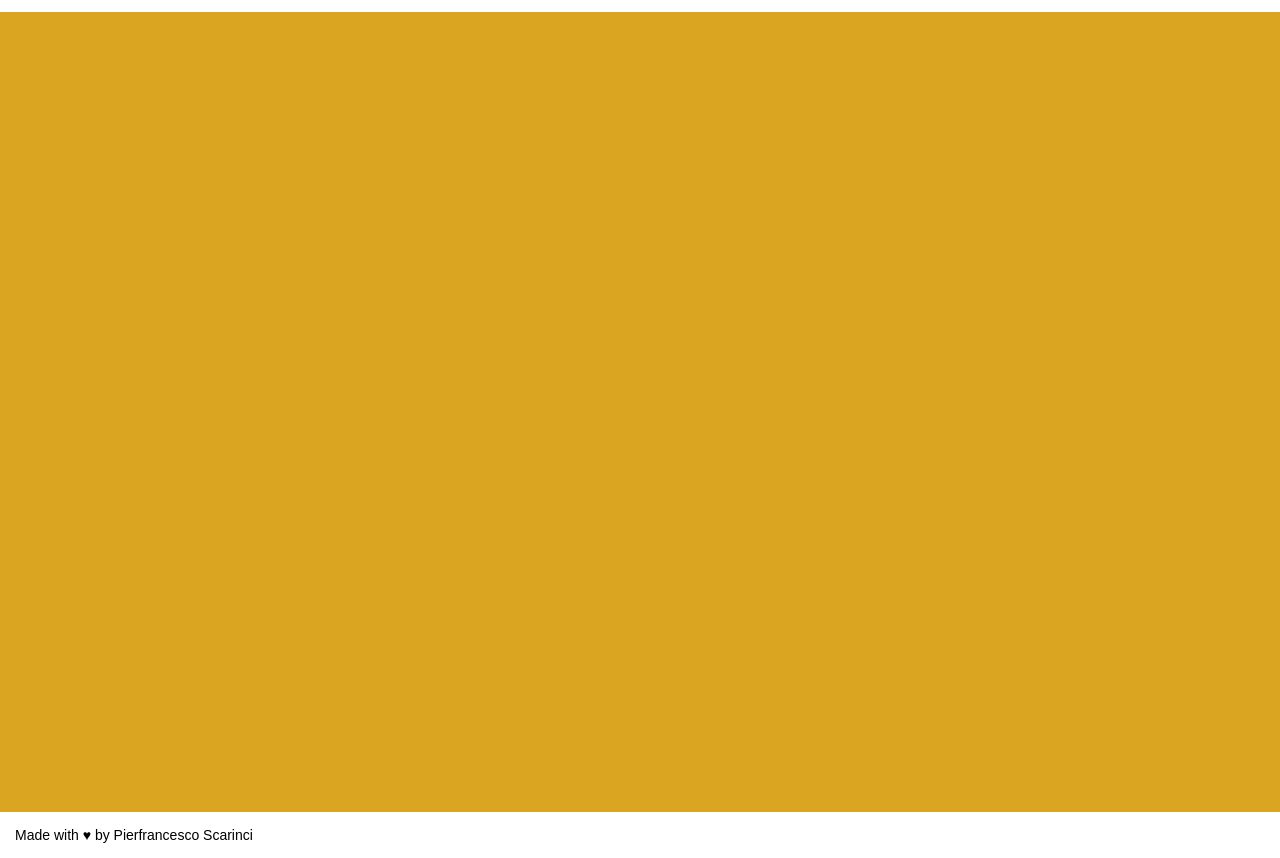
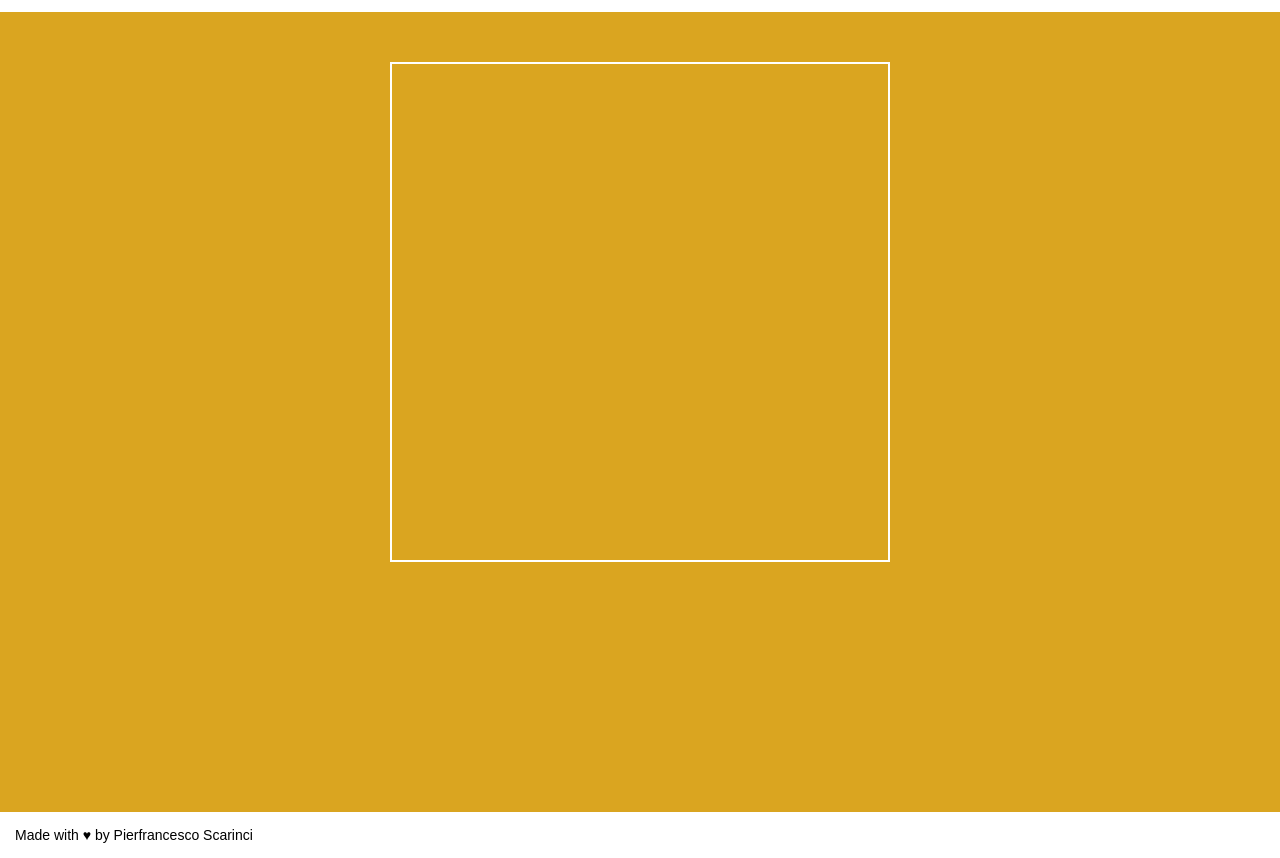
Before and after one commit to pierfrancescoscar/js-campominato-grid, a plain HTML site: page index.html in a window 1280 px wide. Shown: the part 68-926 px from the top of the page. Drawn offline with Linux system fonts and the light colour scheme.

Commit message:
add grid container in js

```diff
--- a/css/style.css
+++ b/css/style.css
@@ -50,10 +50,18 @@ label {
 
 main {
     display: flex;
-    flex-grow: 1;
     height: 100vh;
     background-color: goldenrod;
+}
 
+/* Grid */
+.grid {
+    display: flex;
+    flex-wrap: wrap;
+    width: 500px;
+    height: 500px;
+    margin: 50px auto;
+    border: 2px solid white;
 }
 
 /* Footer */
--- a/index.html
+++ b/index.html
@@ -36,7 +36,7 @@
     </header>
 
     <!-- Main -->
-    <main>
+    <main class="wrap-grid">
     </main>
 
     <!-- Footer -->
--- a/js/main.js
+++ b/js/main.js
@@ -3,3 +3,17 @@
 // con difficoltà 2 => tra 1 e 81
 // con difficoltà 3 => tra 1 e 49
 // Quando l’utente clicca su ogni cella, la cella cliccata si colora di azzurro.
+
+// Refs
+const playBtn = document.querySelector('.play');
+const chooseLevel = document.getElementById('difficoltà');
+const wrapGrid = document.querySelector('.wrap-grid');
+
+
+// Set grid
+
+const grid = document.createElement('div');
+grid.classList.add('grid');
+
+// Insert grid
+wrapGrid.append(grid);
```
